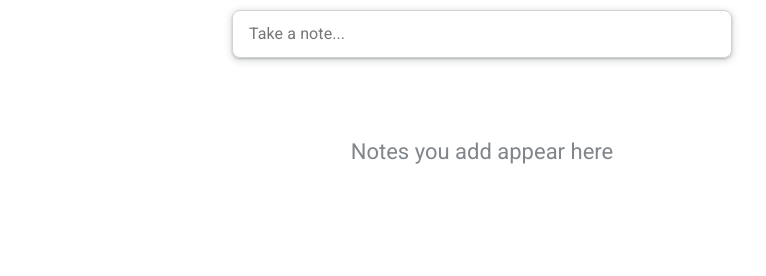
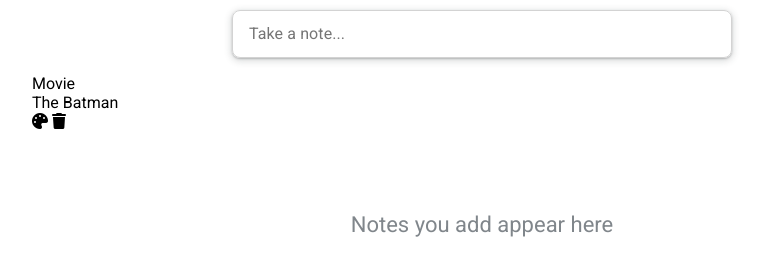
Before and after one commit to ravindra-23/notes-app-javascript, a plain HTML site: page index.html in a window 1280 px wide. Shown: the part 118-394 px from the top of the page, without its empty margins (158-924 px from the left). Drawn offline with Linux system fonts and the light colour scheme.

Commit message:
added notes section(with demo note)

```diff
--- a/index.html
+++ b/index.html
@@ -4,6 +4,7 @@
     <meta charset="UTF-8">
     <meta http-equiv="X-UA-Compatible" content="IE=edge">
     <meta name="viewport" content="width=device-width, initial-scale=1.0">
+    <link rel="stylesheet" href="https://cdnjs.cloudflare.com/ajax/libs/font-awesome/6.0.0/css/all.min.css" integrity="sha512-9usAa10IRO0HhonpyAIVpjrylPvoDwiPUiKdWk5t3PyolY1cOd4DSE0Ga+ri4AuTroPR5aQvXU9xC6qOPnzFeg==" crossorigin="anonymous" referrerpolicy="no-referrer" />
     <link rel="stylesheet" href="style.css">
     <title>Notes App</title>
 </head>
@@ -25,7 +26,22 @@
             </form>
         </div>
 
-        <div id="notes"></div>
+        <div id="notes">
+            <div class="note">
+                <div class="note-title">
+                    Movie
+                </div>
+                <div class="note-text">
+                    The Batman
+                </div>
+                <div class="toolbar-container">
+                    <div class="toolbar">
+                        <i class="fa-solid fa-palette toolbar-color"></i>
+                        <i class="fa-solid fa-trash toolbar-delete"></i>
+                    </div>
+                </div>
+            </div>
+        </div>
 
         <div id="info">
             <p id="info-text">Notes you add appear here</p>
```
